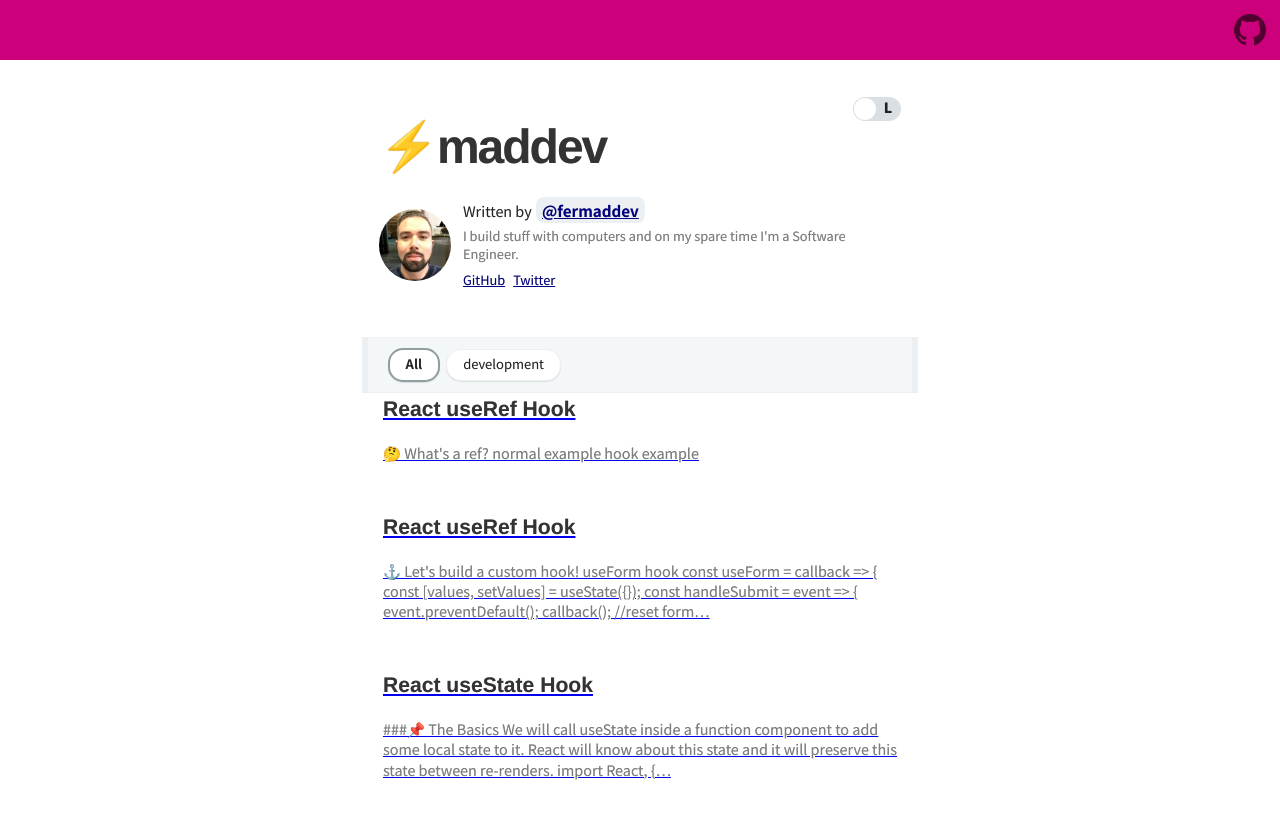
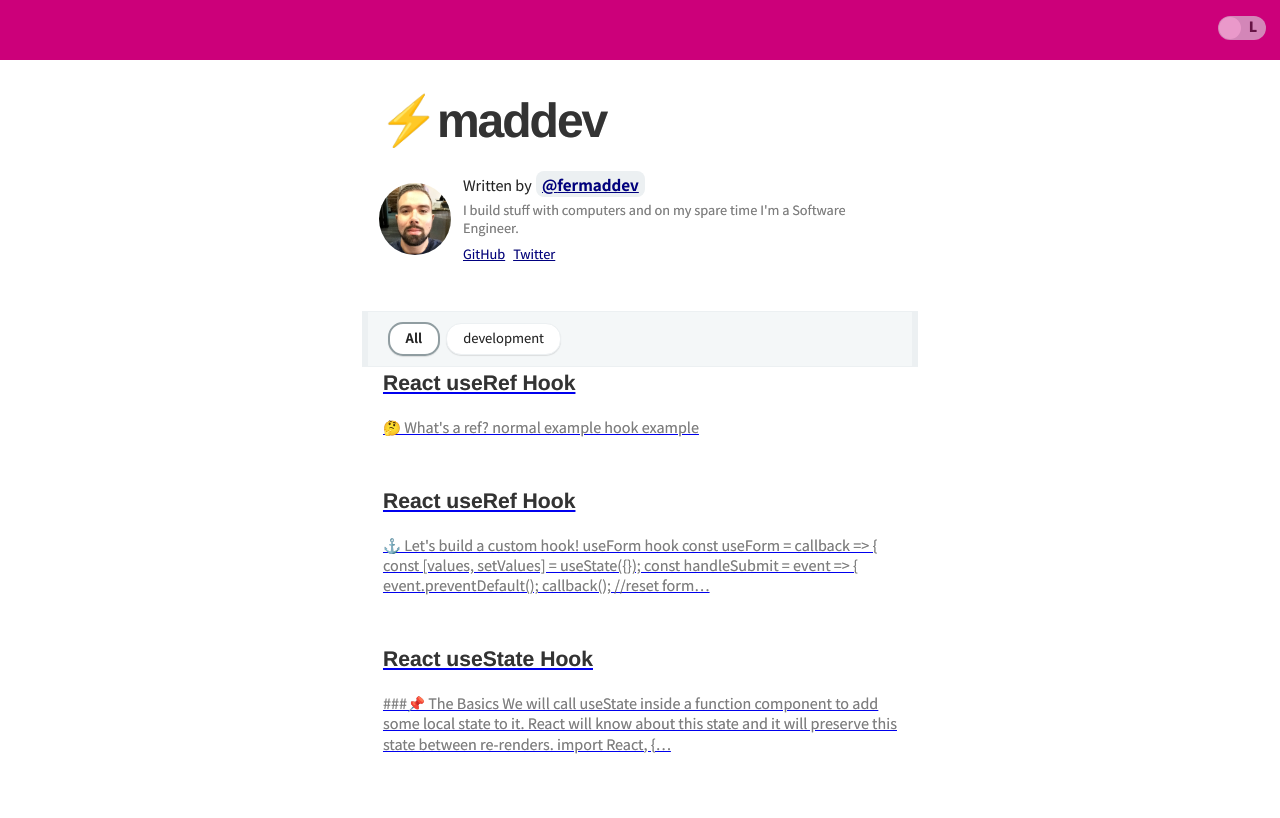
Before and after one commit to ferdelamad/maddev, a Gatsby site: page / in a window 1280 px wide. Shown: the top 818 px of the page. Built offline with nearby package versions, Linux system fonts and the light colour scheme; Gatsby itself is replaced by a stand-in of ours; some packages are replaced by stand-ins of ours; what typography-theme-github would draw is missing.

Commit message:
Add theme switch to top

```diff
--- a/src/components/top/index.jsx
+++ b/src/components/top/index.jsx
@@ -1,5 +1,6 @@
 import React from 'react'
 import { Link } from 'gatsby'
+import { ThemeSwitch } from '../../components/theme-switch'
 import { GitHubIcon } from '../social-share/github-icon'
 
 import './index.scss'
@@ -13,7 +14,9 @@ export const Top = ({ title, location, rootPath }) => {
           {title}
         </Link>
       )}
-      <GitHubIcon />
+      <div className="theme">
+        <ThemeSwitch />
+      </div>
     </div>
   )
 }
--- a/src/components/top/index.scss
+++ b/src/components/top/index.scss
@@ -16,4 +16,10 @@
     font-family: 'Catamaran';
     font-weight: 800;
   }
+
+  .theme {
+    float: right;
+    padding: 14px;
+    opacity: 0.6;
+  }
 }
--- a/src/layout/index.jsx
+++ b/src/layout/index.jsx
@@ -1,8 +1,7 @@
-import React from 'react'
+import React, { Fragment } from 'react'
 
 import { Top } from '../components/top'
 import { Header } from '../components/header'
-import { ThemeSwitch } from '../components/theme-switch'
 import { Footer } from '../components/footer'
 import { rhythm } from '../utils/typography'
 
@@ -12,7 +11,7 @@ export const Layout = ({ location, title, children }) => {
   const rootPath = `${__PATH_PREFIX__}/`
 
   return (
-    <React.Fragment>
+    <Fragment>
       <Top title={title} location={location} rootPath={rootPath} />
       <div
         style={{
@@ -22,11 +21,10 @@ export const Layout = ({ location, title, children }) => {
           padding: `${rhythm(1.5)} ${rhythm(3 / 4)}`,
         }}
       >
-        <ThemeSwitch />
         <Header title={title} location={location} rootPath={rootPath} />
         {children}
         <Footer />
       </div>
-    </React.Fragment>
+    </Fragment>
   )
 }
```
